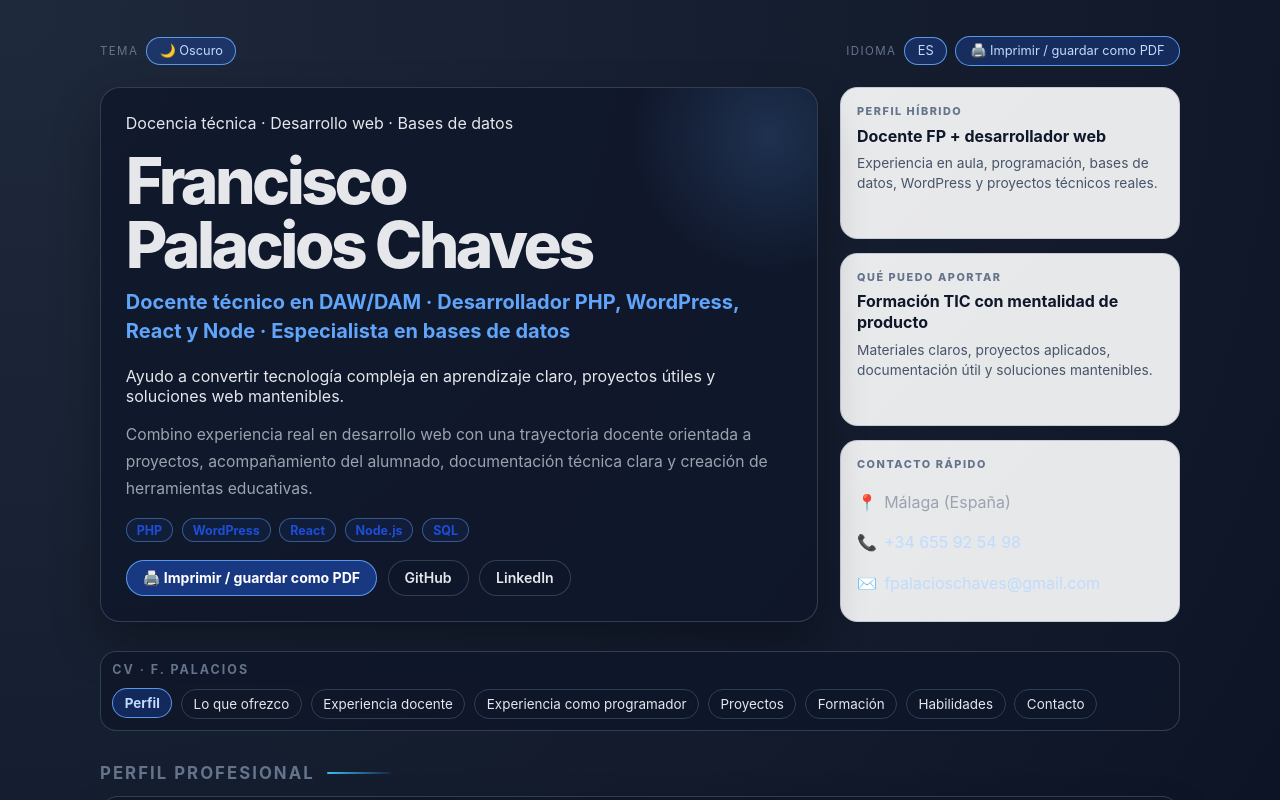
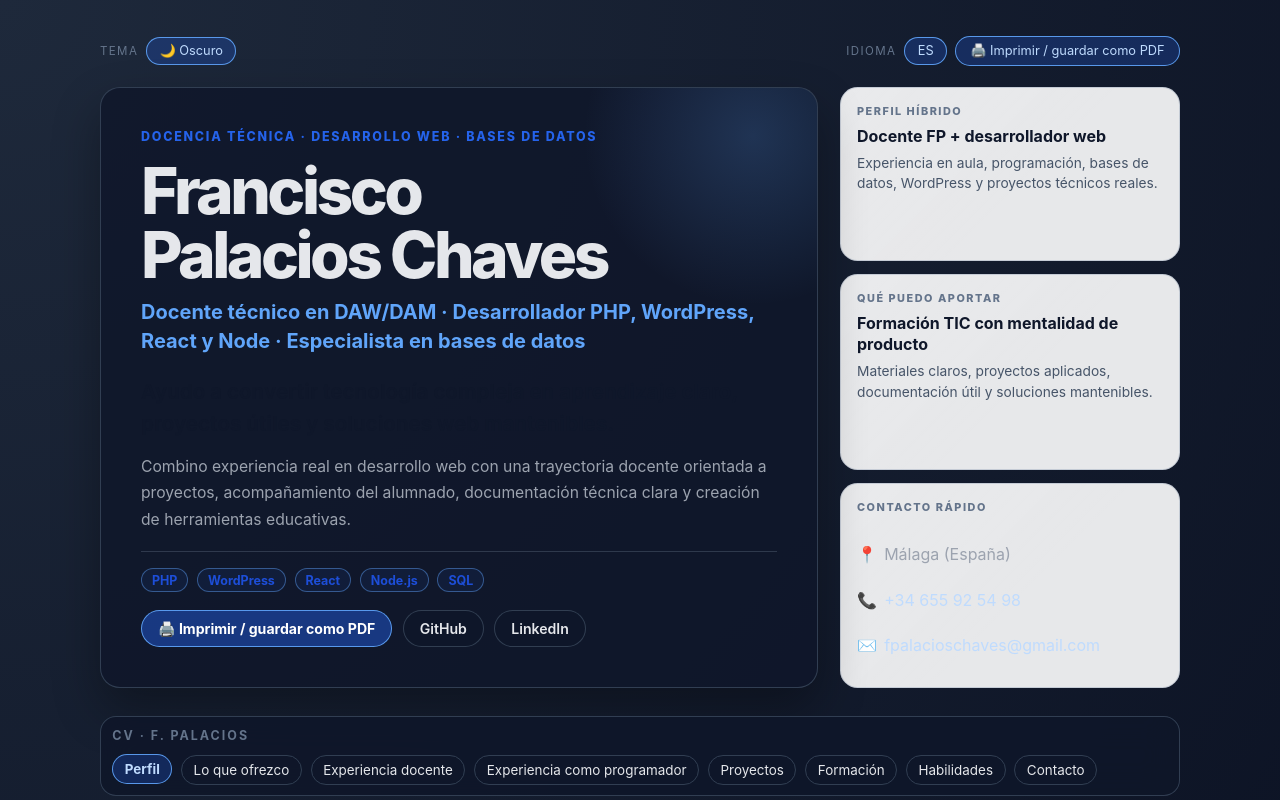
Before and after one commit to fpalacioschaves/cv-react, a React (Vite) app: page / in a window 1280 px wide. Shown: the top 800 px of the page. Built offline with nearby package versions, Linux system fonts and the light colour scheme; no server answers.

Commit message:
Refine hero visual hierarchy

```diff
--- a/src/index.css
+++ b/src/index.css
@@ -75,21 +75,40 @@ section h2::after {
   .cv-hero-main {
     position: relative;
     overflow: hidden;
+    padding: clamp(1.7rem, 4vw, 2.5rem) !important;
   }
 
   .cv-hero-main::after {
     content: "";
     position: absolute;
-    right: -6rem;
-    top: -6rem;
-    width: 18rem;
-    height: 18rem;
+    right: -7rem;
+    top: -8rem;
+    width: 22rem;
+    height: 22rem;
     border-radius: 999px;
-    background: radial-gradient(circle, rgba(96, 165, 250, 0.18), transparent 68%);
+    background: radial-gradient(circle, rgba(96, 165, 250, 0.2), transparent 68%);
     pointer-events: none;
   }
 
-  .cv-hero-topline,
+  .cv-hero-kicker {
+    margin: 0 0 0.8rem;
+    font-size: 0.78rem;
+    line-height: 1.4;
+    font-weight: 800;
+    letter-spacing: 0.14em;
+    text-transform: uppercase;
+    color: #2563eb;
+  }
+
+  .cv-hero-promise {
+    max-width: 48rem;
+    margin: 1rem 0 0.85rem;
+    font-size: clamp(1.08rem, 1.6vw, 1.28rem);
+    line-height: 1.55;
+    font-weight: 750;
+    color: #0f172a;
+  }
+
   .cv-hero-actions,
   .cv-hero-stack-pills {
     display: flex;
@@ -98,29 +117,12 @@ section h2::after {
     gap: 0.55rem;
   }
 
-  .cv-hero-topline {
-    justify-content: space-between;
-    margin-bottom: 0.9rem;
-  }
-
-  .cv-hero-availability {
-    max-width: 26rem;
-    border-radius: 999px;
-    border: 1px solid rgba(20, 184, 166, 0.5);
-    padding: 0.3rem 0.7rem;
-    font-size: 0.72rem;
-    line-height: 1.35;
-    color: #0f766e;
-    background: rgba(20, 184, 166, 0.1);
-  }
-
-  .cv-hero-stack-block {
-    margin-top: 1rem;
+  .cv-hero-stack-pills {
+    margin-top: 1.1rem;
     padding-top: 1rem;
     border-top: 1px solid rgba(148, 163, 184, 0.24);
   }
 
-  .cv-hero-stack-label,
   .cv-hero-card-label {
     display: block;
     margin-bottom: 0.45rem;
@@ -176,13 +178,14 @@ section h2::after {
   }
 
   @media (prefers-color-scheme: dark) {
-    .cv-hero-availability {
-      color: #99f6e4;
-      background: rgba(20, 184, 166, 0.16);
-      border-color: rgba(45, 212, 191, 0.45);
+    .cv-hero-kicker {
+      color: #93c5fd;
     }
 
-    .cv-hero-stack-label,
+    .cv-hero-promise {
+      color: #f8fafc;
+    }
+
     .cv-hero-card-label {
       color: #94a3b8;
     }
```
